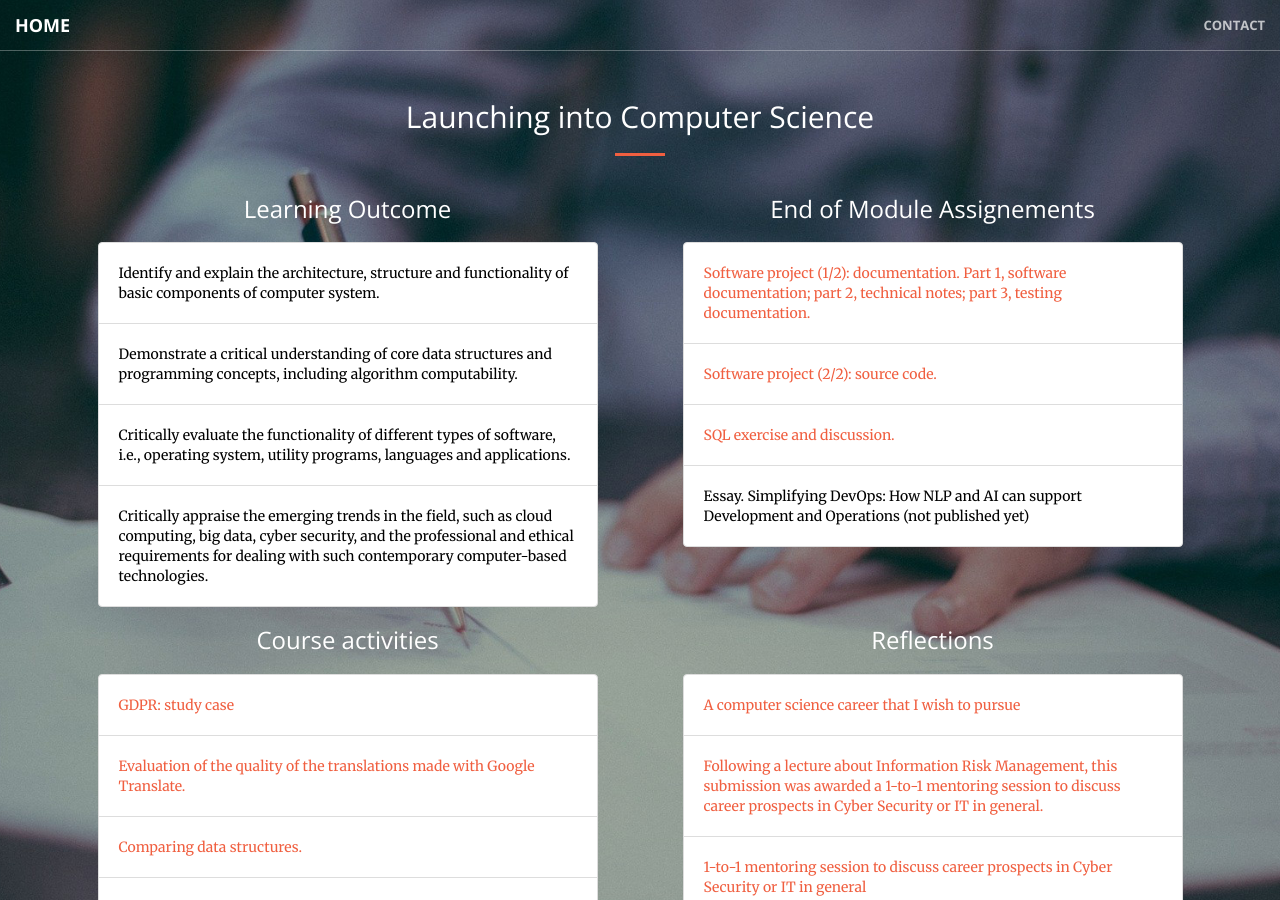
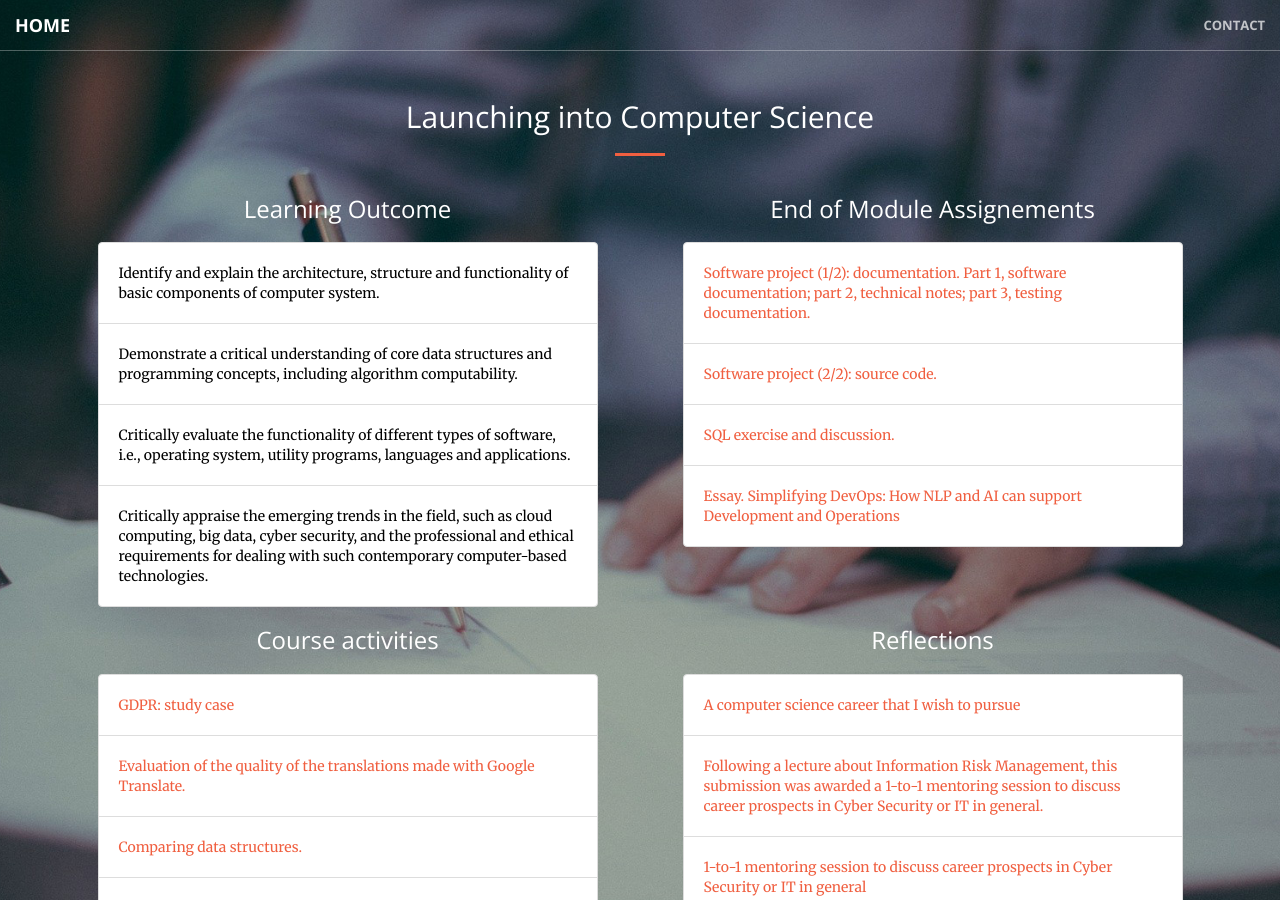
Before and after one commit to ros101/ros101-ros101.github.io, a Jekyll site: the page built from launching/index.md, in a window 1280 px wide and 900 px high. Built offline with Jekyll 4.4.1, drawn with Linux system fonts in a browser that asks for light colours; some of the changed lines change nothing that is shown.

Commit message:
add final essay

```diff
--- a/launching/index.md
+++ b/launching/index.md
@@ -35,7 +35,7 @@
     url: ./sql-assignment
     title: SQL exercise and discussion.
   - endOfModuleArtifact:
-    url:
+    url: Simplifying-DevOps.pdf
     title: Essay. Simplifying DevOps&#58; How NLP and AI can support Development and Operations
 reflections:
   - reflection:
```
Also changed, not shown: index.md (+1 -1 lines), 1 other file.
